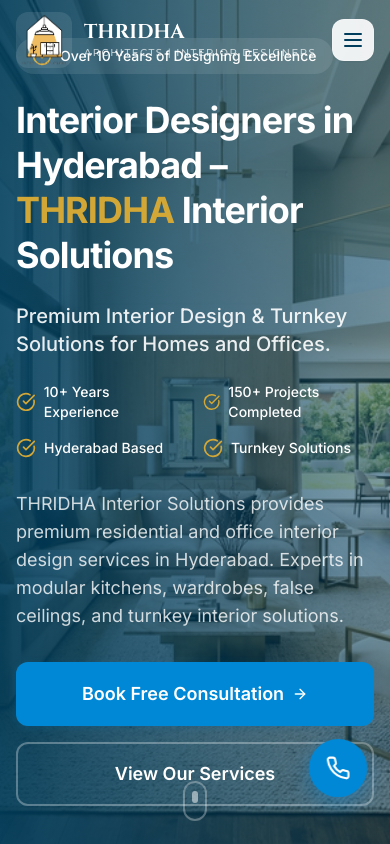
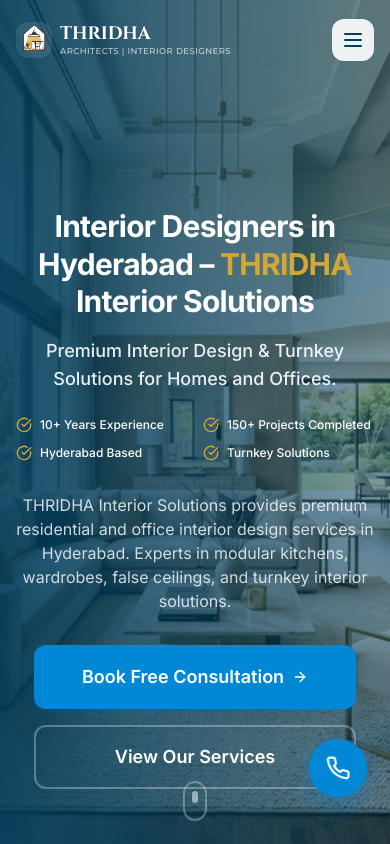
Before and after one commit to CODTECHIT/TRIDHA, a React (Vite) app: page / in a window 390 px wide. Shown: the top 844 px of the page. Built offline with nearby package versions, Linux system fonts and the light colour scheme; the HTML template or start-up script is replaced by a standard one.

Commit message:
feat: complete responsiveness pass, spacing optimization, and logo font enhancement

```diff
--- a/src/components/AboutSection.tsx
+++ b/src/components/AboutSection.tsx
@@ -47,9 +47,9 @@
   const isInView = useInView(sectionRef, { once: true, margin: "-100px" });
 
   return (
-    <section id="about" ref={sectionRef} className="py-20 lg:py-32 bg-muted">
-      <div className="container mx-auto px-4 lg:px-20 mb-20 lg:mb-32">
-        <div className="grid lg:grid-cols-2 gap-12 items-center bg-white p-8 lg:p-12 rounded-2xl shadow-sm border border-border">
+    <section id="about" ref={sectionRef} className="py-16 lg:py-24 bg-muted">
+      <div className="container mx-auto px-4 lg:px-20 mb-12 lg:mb-16">
+        <div className="grid lg:grid-cols-2 gap-8 lg:gap-12 items-center bg-white p-6 lg:p-12 rounded-2xl shadow-sm border border-border">
           <motion.div
             initial={{ opacity: 0, x: -50 }}
             whileInView={{ opacity: 1, x: 0 }}
@@ -96,16 +96,16 @@
             transition={{ duration: 0.9, ease: "easeOut" }}
             className="relative"
           >
-            <div className="relative aspect-[4/5] rounded-2xl overflow-hidden shadow-xl group">
+            <div className="relative aspect-[4/3] lg:aspect-[4/5] rounded-2xl overflow-hidden shadow-xl group">
               <div className="absolute inset-0 bg-primary/10 group-hover:bg-transparent transition-colors duration-300" />
               <img
                 src={residentialInterior}
                 alt="THRIDHA Interior Design Excellence"
                 className="w-full h-full object-cover"
               />
-              <div className="absolute bottom-0 left-0 right-0 p-8 bg-gradient-to-t from-black/90 via-black/40 to-transparent text-white">
-                <p className="text-gold text-sm font-bold uppercase tracking-widest mb-1 drop-shadow-md">Founder</p>
-                <h3 className="text-2xl lg:text-3xl font-extrabold text-white drop-shadow-lg">
+              <div className="absolute bottom-0 left-0 right-0 p-6 lg:p-8 bg-gradient-to-t from-black/90 via-black/40 to-transparent text-white">
+                <p className="text-gold text-[10px] lg:text-sm font-bold uppercase tracking-widest mb-1 drop-shadow-md">Founder</p>
+                <h3 className="text-xl lg:text-3xl font-extrabold text-white drop-shadow-lg">
                   D. Manoj Kumar Varma
                 </h3>
               </div>
--- a/src/components/CTASection.tsx
+++ b/src/components/CTASection.tsx
@@ -13,7 +13,7 @@
   const isInView = useInView(sectionRef, { once: true, margin: "-100px" });
 
   return (
-    <section ref={sectionRef} className="py-20 lg:py-32 gradient-cta relative overflow-hidden">
+    <section ref={sectionRef} className="py-12 lg:py-20 gradient-cta relative overflow-hidden">
       {/* Decorative elements */}
       <div className="absolute inset-0 opacity-10">
         <div className="absolute top-10 left-10 w-64 h-64 rounded-full border border-white/20" />
@@ -28,10 +28,10 @@
           transition={{ duration: 0.8, ease: "easeOut" }}
           className="text-center max-w-3xl mx-auto"
         >
-          <h2 className="text-3xl lg:text-5xl font-bold text-white mb-6">
+          <h2 className="text-3xl lg:text-5xl font-bold text-white mb-4">
             Book a Free Interior Consultation
           </h2>
-          <p className="text-xl text-white/80 mb-10">
+          <p className="text-lg lg:text-xl text-white/80 mb-6">
             Let's talk about your dream interior project in Hyderabad and make it a reality.
           </p>
           <motion.div
--- a/src/components/FAQSection.tsx
+++ b/src/components/FAQSection.tsx
@@ -28,22 +28,22 @@
     const [openIndex, setOpenIndex] = useState<number | null>(0);
 
     return (
-        <section id="faq" ref={sectionRef} className="py-20 lg:py-32 bg-background">
+        <section id="faq" ref={sectionRef} className="py-12 lg:py-20 bg-background">
             <div className="container mx-auto px-4 lg:px-20">
                 <motion.div
                     initial={{ opacity: 0, y: 30 }}
                     animate={isInView ? { opacity: 1, y: 0 } : {}}
                     transition={{ duration: 0.7 }}
-                    className="text-center max-w-3xl mx-auto mb-16"
+                    className="text-center max-w-3xl mx-auto mb-10"
                 >
-                    <div className="inline-flex items-center gap-2 bg-secondary/10 px-4 py-2 rounded-full mb-4">
+                    <div className="inline-flex items-center gap-2 bg-secondary/10 px-4 py-2 rounded-full mb-3">
                         <MessageCircleQuestion className="w-4 h-4 text-secondary" />
                         <span className="text-sm font-semibold text-secondary">Common Questions</span>
                     </div>
-                    <h2 className="text-3xl lg:text-4xl font-bold mb-4">
+                    <h2 className="text-3xl lg:text-4xl font-bold mb-3">
                         Interior Design FAQs
                     </h2>
-                    <p className="text-lg text-foreground-muted">
+                    <p className="text-base lg:text-lg text-foreground-muted">
                         Frequently asked questions about our services and process in Hyderabad.
                     </p>
                 </motion.div>
--- a/src/components/Footer.tsx
+++ b/src/components/Footer.tsx
@@ -12,7 +12,7 @@
 
   return (
     <footer className="bg-primary text-primary-foreground">
-      <div className="container mx-auto px-4 lg:px-20 py-16">
+      <div className="container mx-auto px-4 lg:px-20 py-12">
         <div className="grid md:grid-cols-2 lg:grid-cols-4 gap-10">
           {/* Brand */}
           <div>
@@ -28,10 +28,10 @@
                 />
               </div>
               <div className="flex flex-col text-left">
-                <span className="font-bold text-xl leading-none text-white" style={{ fontFamily: "'Cinzel', serif" }}>
+                <span className="font-bold text-2xl leading-none text-white" style={{ fontFamily: "'Cinzel', serif" }}>
                   THRIDHA
                 </span>
-                <span className="text-[10px] font-medium tracking-[0.15em] uppercase leading-none mt-1.5 text-white/70" style={{ fontFamily: "'Montserrat', sans-serif" }}>
+                <span className="text-[11px] font-medium tracking-[0.15em] uppercase leading-none mt-1.5 text-white/70" style={{ fontFamily: "'Montserrat', sans-serif" }}>
                   Architects | Interior Designers
                 </span>
               </div>
@@ -44,7 +44,7 @@
 
           {/* Quick Links */}
           <div>
-            <h4 className="font-semibold text-lg mb-6">Quick Links</h4>
+            <h4 className="font-semibold text-lg mb-4">Quick Links</h4>
             <ul className="space-y-3">
               {[
                 { label: "Home", path: "/" },
@@ -67,7 +67,7 @@
 
           {/* Services */}
           <div>
-            <h4 className="font-semibold text-lg mb-6">Services</h4>
+            <h4 className="font-semibold text-lg mb-4">Services</h4>
             <ul className="space-y-3">
               {[
                 "Modular Kitchen",
@@ -92,7 +92,7 @@
 
           {/* Contact */}
           <div>
-            <h4 className="font-semibold text-lg mb-6">Contact Us</h4>
+            <h4 className="font-semibold text-lg mb-4">Contact Us</h4>
             <ul className="space-y-4">
               <li className="flex items-start gap-3">
                 <MapPin className="w-5 h-5 text-gold flex-shrink-0 mt-0.5" />
@@ -130,7 +130,7 @@
         </div>
 
         {/* Bottom Bar */}
-        <div className="border-t border-white/10 mt-12 pt-8 flex flex-col md:flex-row justify-between items-center gap-4">
+        <div className="border-t border-white/10 mt-10 pt-8 flex flex-col md:flex-row justify-between items-center gap-4">
           <p className="text-primary-foreground/50 text-sm">
             © {currentYear} THRIDHA Interior Solutions. All rights reserved.
           </p>
--- a/src/components/HeroSection.tsx
+++ b/src/components/HeroSection.tsx
@@ -21,7 +21,7 @@
   return (
     <section
       id="home"
-      className="relative min-h-screen flex items-center justify-center overflow-hidden"
+      className="relative min-h-screen flex flex-col pt-20 overflow-hidden"
     >
       {/* Background Image */}
       <div
@@ -34,76 +34,65 @@
       {/* Dark gradient overlay for text readability */}
       <div className="absolute inset-0 bg-gradient-to-r from-primary/90 via-primary/70 to-primary/50" />
 
-      <div className="container mx-auto px-4 lg:px-20 relative z-10">
-        <div className="grid lg:grid-cols-2 gap-12 items-center">
+      <div className="container mx-auto px-4 lg:px-20 relative z-10 flex-grow flex items-start lg:items-center pt-32 pb-10 lg:py-20">
+        <div className="grid lg:grid-cols-2 gap-12 items-center text-center lg:text-left w-full">
           {/* Content */}
-          <div className="text-white">
-            {/* Trust Badge */}
-            <motion.div
-              initial={{ opacity: 0, y: 20 }}
-              animate={{ opacity: 1, y: 0 }}
-              transition={{ duration: 0.6, delay: 0.1 }}
-              className="inline-flex items-center gap-2 bg-white/10 backdrop-blur-sm rounded-full px-4 py-2 mb-6"
-            >
-              <CheckCircle className="w-5 h-5 text-gold" />
-              <span className="text-sm font-medium">Over 10 Years of Designing Excellence</span>
-            </motion.div>
-
+          <div className="text-white flex flex-col items-center lg:items-start">
             {/* Headline */}
             <motion.h1
-              initial={{ opacity: 0, y: 30 }}
+              initial={{ opacity: 0, y: 15 }}
               animate={{ opacity: 1, y: 0 }}
-              transition={{ duration: 0.8, delay: 0.2 }}
-              className="text-4xl md:text-5xl lg:text-6xl font-bold leading-tight mb-6 text-white"
+              transition={{ duration: 0.5, ease: "easeOut" }}
+              className="text-3xl md:text-5xl lg:text-6xl font-bold leading-tight mb-4 lg:mb-6 text-white"
             >
               Interior Designers in Hyderabad – <span className="text-gold">THRIDHA</span> Interior Solutions
             </motion.h1>
 
             {/* Subheadline */}
             <motion.div
-              initial={{ opacity: 0, y: 30 }}
+              initial={{ opacity: 0, y: 15 }}
               animate={{ opacity: 1, y: 0 }}
-              transition={{ duration: 0.8, delay: 0.4 }}
-              className="mb-8"
+              transition={{ duration: 0.5, delay: 0.1, ease: "easeOut" }}
+              className="mb-8 w-full"
             >
-              <p className="text-xl md:text-2xl font-medium mb-4 text-white/90">
+              <p className="text-lg md:text-2xl font-medium mb-4 text-white/90">
                 Premium Interior Design & Turnkey Solutions for Homes and Offices.
               </p>
-              <div className="grid grid-cols-2 gap-4 mt-6">
+              <div className="grid grid-cols-2 gap-x-4 gap-y-3 mt-6 text-left">
                 <div className="flex items-center gap-2">
-                  <CheckCircle className="w-5 h-5 text-gold" />
-                  <span className="text-sm font-medium">10+ Years Experience</span>
+                  <CheckCircle className="w-4 h-4 lg:w-5 lg:h-5 text-gold" />
+                  <span className="text-xs lg:text-sm font-medium">10+ Years Experience</span>
                 </div>
                 <div className="flex items-center gap-2">
-                  <CheckCircle className="w-5 h-5 text-gold" />
-                  <span className="text-sm font-medium">150+ Projects Completed</span>
+                  <CheckCircle className="w-4 h-4 lg:w-5 lg:h-5 text-gold" />
+                  <span className="text-xs lg:text-sm font-medium">150+ Projects Completed</span>
                 </div>
                 <div className="flex items-center gap-2">
-                  <CheckCircle className="w-5 h-5 text-gold" />
-                  <span className="text-sm font-medium">Hyderabad Based</span>
+                  <CheckCircle className="w-4 h-4 lg:w-5 lg:h-5 text-gold" />
+                  <span className="text-xs lg:text-sm font-medium">Hyderabad Based</span>
                 </div>
                 <div className="flex items-center gap-2">
-                  <CheckCircle className="w-5 h-5 text-gold" />
-                  <span className="text-sm font-medium">Turnkey Solutions</span>
+                  <CheckCircle className="w-4 h-4 lg:w-5 lg:h-5 text-gold" />
+                  <span className="text-xs lg:text-sm font-medium">Turnkey Solutions</span>
                 </div>
               </div>
             </motion.div>
 
             {/* Description */}
             <motion.p
-              initial={{ opacity: 0, y: 30 }}
+              initial={{ opacity: 0, y: 15 }}
               animate={{ opacity: 1, y: 0 }}
-              transition={{ duration: 0.7, delay: 0.6 }}
-              className="text-lg text-white/80 mb-8 max-w-xl"
+              transition={{ duration: 0.5, delay: 0.2, ease: "easeOut" }}
+              className="text-base lg:text-lg text-white/80 mb-8 max-w-xl"
             >
               THRIDHA Interior Solutions provides premium residential and office interior design services in Hyderabad. Experts in modular kitchens, wardrobes, false ceilings, and turnkey interior solutions.
             </motion.p>
 
             {/* CTAs */}
             <motion.div
-              initial={{ opacity: 0, y: 30 }}
+              initial={{ opacity: 0, y: 15 }}
               animate={{ opacity: 1, y: 0 }}
-              transition={{ duration: 0.7, delay: 0.8 }}
+              transition={{ duration: 0.5, delay: 0.3, ease: "easeOut" }}
               className="flex flex-col sm:flex-row gap-4"
             >
               <Button
@@ -129,9 +118,9 @@
           {/* Floating Property Cards with Images */}
           <div className="relative hidden lg:block h-[500px]">
             <motion.div
-              initial={{ opacity: 0, x: 60 }}
+              initial={{ opacity: 0, x: 30 }}
               animate={{ opacity: 1, x: 0 }}
-              transition={{ duration: 0.9, delay: 0.6, ease: [0.34, 1.56, 0.64, 1] }}
+              transition={{ duration: 0.6, delay: 0.4, ease: "easeOut" }}
               className="absolute top-0 right-0 w-72"
             >
               <div className="float bg-white rounded-xl overflow-hidden shadow-xl" style={{ animationDelay: "0s" }}>
@@ -151,9 +140,9 @@
             </motion.div>
 
             <motion.div
-              initial={{ opacity: 0, x: 60 }}
+              initial={{ opacity: 0, x: 30 }}
               animate={{ opacity: 1, x: 0 }}
-              transition={{ duration: 0.9, delay: 0.8, ease: [0.34, 1.56, 0.64, 1] }}
+              transition={{ duration: 0.6, delay: 0.5, ease: "easeOut" }}
               className="absolute top-32 right-40 w-64"
             >
               <div className="float bg-white rounded-xl overflow-hidden shadow-xl" style={{ animationDelay: "1s" }}>
@@ -173,9 +162,9 @@
             </motion.div>
 
             <motion.div
-              initial={{ opacity: 0, x: 60 }}
+              initial={{ opacity: 0, x: 30 }}
               animate={{ opacity: 1, x: 0 }}
-              transition={{ duration: 0.9, delay: 1, ease: [0.34, 1.56, 0.64, 1] }}
+              transition={{ duration: 0.6, delay: 0.6, ease: "easeOut" }}
               className="absolute bottom-10 right-16 w-60"
             >
               <div className="float bg-white rounded-xl overflow-hidden shadow-xl" style={{ animationDelay: "2s" }}>
--- a/src/components/Navbar.tsx
+++ b/src/components/Navbar.tsx
@@ -57,19 +57,19 @@
         <div className="container mx-auto px-4 lg:px-20">
           <div className="flex items-center justify-between h-20">
             {/* Logo */}
-            <button onClick={() => navigate("/")} className="flex items-center gap-3">
-              <div className="w-14 h-14 rounded-lg bg-white/10 flex items-center justify-center overflow-hidden p-0.5">
+            <button onClick={() => navigate("/")} className="flex items-center gap-2 lg:gap-3 shrink-0">
+              <div className="w-9 h-9 lg:w-14 lg:h-14 rounded-lg bg-white/10 flex items-center justify-center overflow-hidden p-0.5">
                 <img
                   src="/logo.png"
                   alt="THRIDHA Logo"
                   className="w-full h-full object-contain"
                 />
               </div>
-              <div className="flex flex-col text-left">
-                <span className={`font-bold text-xl leading-none transition-colors ${isTransparent ? "text-white" : "text-primary"}`} style={{ fontFamily: "'Cinzel', serif" }}>
+              <div className="flex flex-col text-left max-w-[180px] lg:max-w-none">
+                <span className={`font-bold text-[18px] lg:text-2xl leading-none transition-colors ${isTransparent ? "text-white" : "text-primary"}`} style={{ fontFamily: "'Cinzel', serif" }}>
                   THRIDHA
                 </span>
-                <span className={`text-[10px] font-medium tracking-[0.15em] uppercase leading-none mt-1.5 transition-colors ${isTransparent ? "text-white/70" : "text-primary/70"}`} style={{ fontFamily: "'Montserrat', sans-serif" }}>
+                <span className={`text-[8.5px] lg:text-[11px] font-medium tracking-[0.05em] lg:tracking-[0.15em] uppercase leading-none mt-1 lg:mt-1.5 transition-colors ${isTransparent ? "text-white/70" : "text-primary/70"}`} style={{ fontFamily: "'Montserrat', sans-serif" }}>
                   Architects | Interior Designers
                 </span>
               </div>
--- a/src/components/PropertiesSection.tsx
+++ b/src/components/PropertiesSection.tsx
@@ -118,25 +118,25 @@
   const isInView = useInView(sectionRef, { once: true, margin: "-100px" });
 
   return (
-    <section id="properties" ref={sectionRef} className="py-20 lg:py-32 bg-muted">
+    <section id="properties" ref={sectionRef} className="py-12 lg:py-20 bg-muted">
       <div className="container mx-auto px-4 lg:px-20">
         {/* Section Header */}
         <motion.div
           initial={{ opacity: 0, y: 30 }}
           animate={isInView ? { opacity: 1, y: 0 } : {}}
           transition={{ duration: 0.7 }}
-          className="text-center max-w-3xl mx-auto mb-16"
+          className="text-center max-w-3xl mx-auto mb-10"
         >
-          <h2 className="text-3xl lg:text-4xl font-bold mb-4">
+          <h2 className="text-3xl lg:text-4xl font-bold mb-3">
             Interior Design Projects in Hyderabad
           </h2>
-          <p className="text-lg text-foreground-muted">
+          <p className="text-base lg:text-lg text-foreground-muted">
             Explore our curated range of interior solutions from modular kitchens to luxury wardrobes in Hyderabad.
           </p>
         </motion.div>
 
         {/* Solutions Grid */}
-        <div className="grid md:grid-cols-2 lg:grid-cols-3 gap-8">
+        <div className="grid md:grid-cols-2 lg:grid-cols-3 gap-6">
           {interiorSolutions.map((solution, index) => (
             <motion.div
               key={solution.title}
@@ -237,7 +237,7 @@
           initial={{ opacity: 0, y: 30 }}
           animate={isInView ? { opacity: 1, y: 0 } : {}}
           transition={{ duration: 0.7, delay: 0.7 }}
-          className="mt-20 pt-16 border-t border-border"
+          className="mt-12 lg:mt-20 pt-10 lg:pt-16 border-t border-border"
         >
           <div className="text-center mb-10">
             <span className="inline-block px-3 py-1 bg-gold/10 text-gold rounded-full text-sm font-semibold mb-4">
--- a/src/components/ServicesSection.tsx
+++ b/src/components/ServicesSection.tsx
@@ -50,25 +50,25 @@
   const isInView = useInView(sectionRef, { once: true, margin: "-100px" });
 
   return (
-    <section id="services" ref={sectionRef} className="py-20 lg:py-32 bg-background">
+    <section id="services" ref={sectionRef} className="py-12 lg:py-20 bg-background">
       <div className="container mx-auto px-4 lg:px-20">
         {/* Section Header */}
         <motion.div
           initial={{ opacity: 0, y: 30 }}
           animate={isInView ? { opacity: 1, y: 0 } : {}}
           transition={{ duration: 0.7 }}
-          className="text-center max-w-3xl mx-auto mb-16"
+          className="text-center max-w-3xl mx-auto mb-10"
         >
-          <h2 className="text-3xl lg:text-4xl font-bold mb-4">
+          <h2 className="text-3xl lg:text-4xl font-bold mb-3">
             Premium Interior Design Services in Hyderabad
           </h2>
-          <p className="text-lg text-foreground-muted">
+          <p className="text-base lg:text-lg text-foreground-muted text-balance">
             End-to-end interior solutions from concept to execution. We handle everything from residential to commercial spaces.
           </p>
         </motion.div>
 
         {/* Services Grid */}
-        <div className="grid md:grid-cols-2 lg:grid-cols-3 gap-8">
+        <div className="grid md:grid-cols-2 lg:grid-cols-3 gap-6">
           {services.map((service, index) => (
             <motion.div
               key={service.title}
--- a/src/components/TestimonialsSection.tsx
+++ b/src/components/TestimonialsSection.tsx
@@ -35,19 +35,19 @@
   const isInView = useInView(sectionRef, { once: true, margin: "-100px" });
 
   return (
-    <section id="testimonials" ref={sectionRef} className="py-20 lg:py-32 bg-muted">
+    <section id="testimonials" ref={sectionRef} className="py-12 lg:py-20 bg-muted">
       <div className="container mx-auto px-4 lg:px-20">
         {/* Section Header */}
         <motion.div
           initial={{ opacity: 0, y: 30 }}
           animate={isInView ? { opacity: 1, y: 0 } : {}}
           transition={{ duration: 0.7 }}
-          className="text-center max-w-3xl mx-auto mb-16"
+          className="text-center max-w-3xl mx-auto mb-10"
         >
-          <h2 className="text-3xl lg:text-4xl font-bold mb-4">
+          <h2 className="text-3xl lg:text-4xl font-bold mb-3">
             Client Testimonials
           </h2>
-          <p className="text-lg text-foreground-muted">
+          <p className="text-base lg:text-lg text-foreground-muted">
             Satisfied homeowners and business owners in Hyderabad who chose THRIDHA for their interior journey.
           </p>
         </motion.div>
--- a/src/components/WhyChooseSection.tsx
+++ b/src/components/WhyChooseSection.tsx
@@ -84,7 +84,7 @@
   const isInView = useInView(sectionRef, { once: true, margin: "-100px" });
 
   return (
-    <section id="why-us" ref={sectionRef} className="py-20 lg:py-32 bg-background">
+    <section id="why-us" ref={sectionRef} className="py-12 lg:py-20 bg-background">
       <div className="container mx-auto px-4 lg:px-20">
         <div className="grid lg:grid-cols-2 gap-12 lg:gap-20">
           {/* Features */}
@@ -94,10 +94,10 @@
               animate={isInView ? { opacity: 1, y: 0 } : {}}
               transition={{ duration: 0.7 }}
             >
-              <h2 className="text-3xl lg:text-4xl font-bold mb-4">
+              <h2 className="text-3xl lg:text-4xl font-bold mb-4 text-primary">
                 Why Choose THRIDHA Interior Designers
               </h2>
-              <p className="text-lg text-foreground-muted mb-10">
+              <p className="text-base lg:text-lg text-foreground-muted mb-6">
                 THRIDHA provides premium residential and office interior design services in Hyderabad. We combine aesthetics with functionality to create spaces that inspire.
               </p>
             </motion.div>
@@ -135,7 +135,7 @@
               transition={{ duration: 0.7, delay: 0.2 }}
               className="bg-muted rounded-2xl p-8 lg:p-10"
             >
-              <h3 className="text-2xl font-bold mb-8 text-center">
+              <h3 className="text-2xl font-bold mb-6 text-center">
                 Our Achievement Map
               </h3>
               <div className="grid grid-cols-2 gap-6">
```
